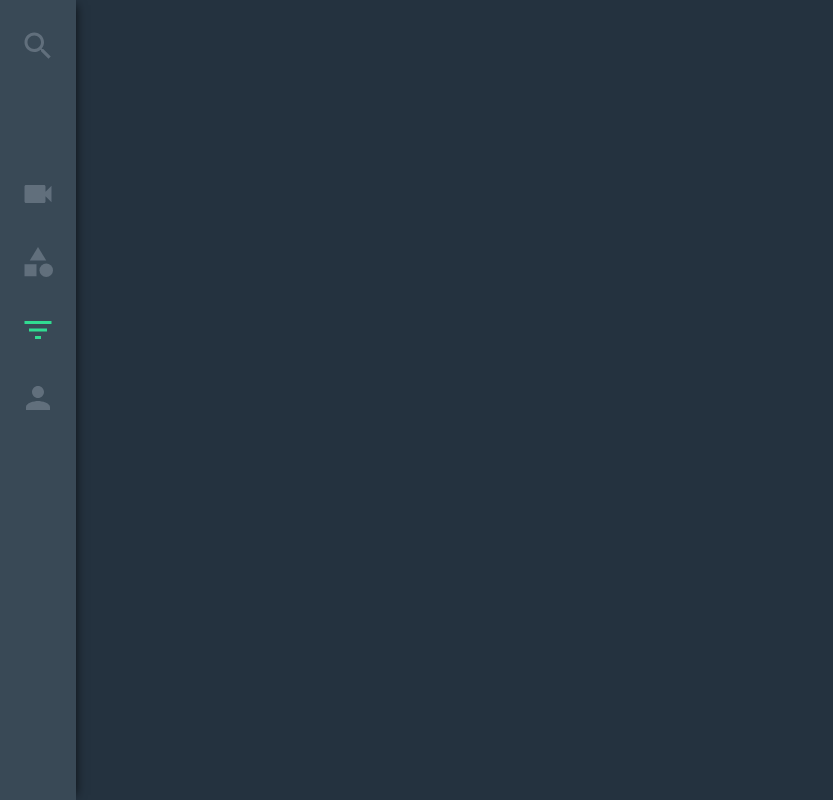
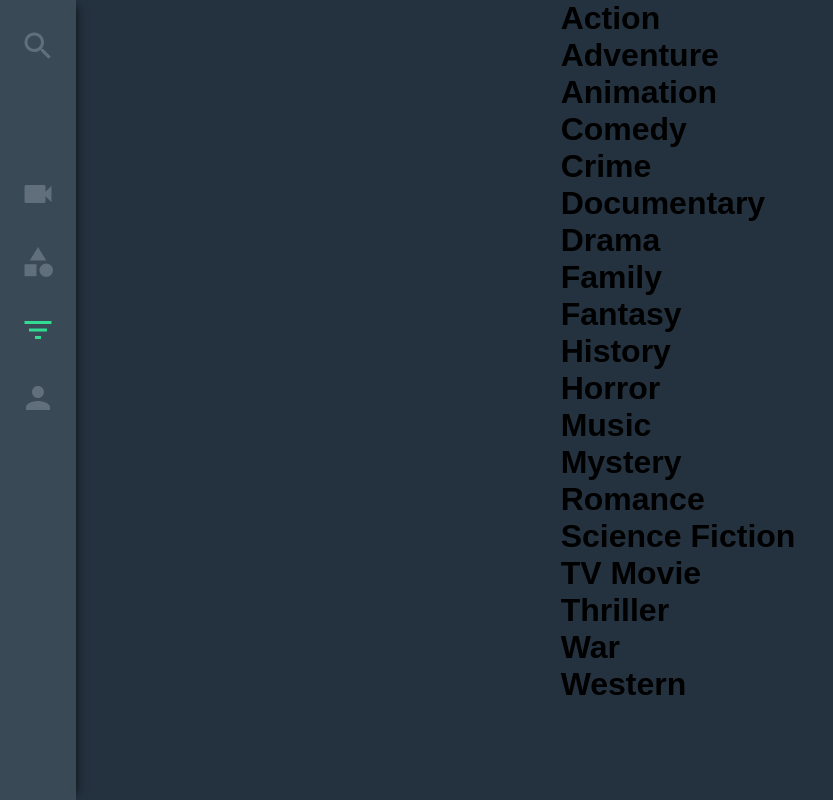
Before and after one commit to aanndch/My-Movies-List, a React (Create React App) app in the folder client/: page /discover in a window 1280 px wide. Shown: the whole page, without its empty margins (0-833 px from the left). Built offline with nearby package versions, Linux system fonts and the light colour scheme; no server answers.

Commit message:
Added discover page

```diff
--- a/client/src/App.js
+++ b/client/src/App.js
@@ -15,7 +15,7 @@ function App() {
     <Provider store={store}>
       {/* <Search /> */}
       <Router history={history}>
-        <div style={{ display: "flex", height: "100%" }}>
+        <div style={{ display: "flex", minheight: "100vh" }}>
           <Navbar />
           <div className="main">
             <Routes />
--- /dev/null
+++ b/client/src/pages/Discover.js
@@ -0,0 +1,101 @@
+import React, { Component } from "react";
+import { connect } from "react-redux";
+
+import "./Discover.css";
+
+const genres = [
+  {
+    id: 28,
+    name: "Action"
+  },
+  {
+    id: 12,
+    name: "Adventure"
+  },
+  {
+    id: 16,
+    name: "Animation"
+  },
+  {
+    id: 35,
+    name: "Comedy"
+  },
+  {
+    id: 80,
+    name: "Crime"
+  },
+  {
+    id: 99,
+    name: "Documentary"
+  },
+  {
+    id: 18,
+    name: "Drama"
+  },
+  {
+    id: 10751,
+    name: "Family"
+  },
+  {
+    id: 14,
+    name: "Fantasy"
+  },
+  {
+    id: 36,
+    name: "History"
+  },
+  {
+    id: 27,
+    name: "Horror"
+  },
+  {
+    id: 10402,
+    name: "Music"
+  },
+  {
+    id: 9648,
+    name: "Mystery"
+  },
+  {
+    id: 10749,
+    name: "Romance"
+  },
+  {
+    id: 878,
+    name: "Science Fiction"
+  },
+  {
+    id: 10770,
+    name: "TV Movie"
+  },
+  {
+    id: 53,
+    name: "Thriller"
+  },
+  {
+    id: 10752,
+    name: "War"
+  },
+  {
+    id: 37,
+    name: "Western"
+  }
+];
+
+class Discover extends Component {
+  render() {
+    return (
+      <div className="discover-container">
+        {genres.map(genre => (
+          <h1 key={genre.id}>{genre.name}</h1>
+        ))}
+      </div>
+    );
+  }
+}
+
+const mapStatetoProps = ({ api, user }) => ({
+  //
+});
+
+export default connect(mapStatetoProps)(Discover);
--- a/client/src/routes/index.js
+++ b/client/src/routes/index.js
@@ -5,6 +5,7 @@ import Register from "../pages/Register";
 import Login from "../pages/Login";
 import Home from "../pages/Home";
 import Movie from "../pages/Movie";
+import Discover from "../pages/Discover";
 
 export default () => (
   <>
@@ -12,5 +13,6 @@ export default () => (
     <Route path="/register" exact component={Register} />
     <Route path="/login" exact component={Login} />
     <Route path="/movie/:id" exact component={Movie} />
+    <Route path="/discover" exact component={Discover} />
   </>
 );
```
Also changed, not shown: client/src/pages/Discover.css (added).
